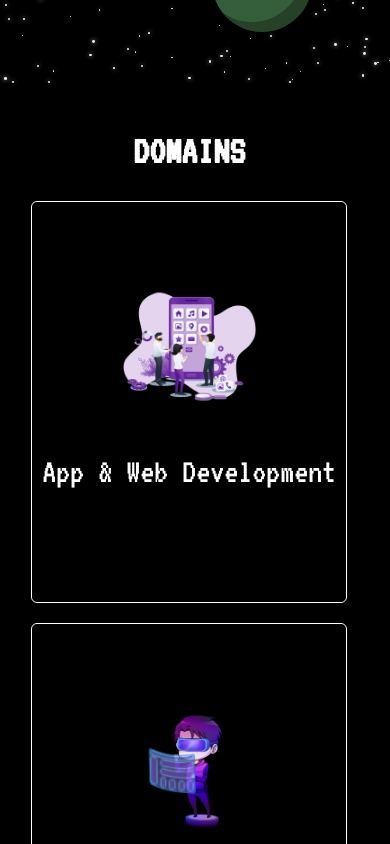
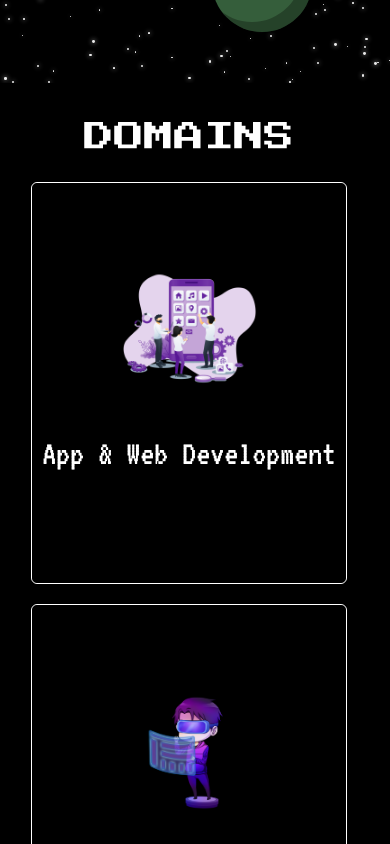
Before and after one commit to srinath536/Hackathonix25, a React (Vite) app: page / in a window 390 px wide. Shown: the part 1320-2164 px from the top of the page. Built offline with nearby package versions, Linux system fonts and the light colour scheme.

Commit message:
media queries

```diff
--- a/src/components/Domain.css
+++ b/src/components/Domain.css
@@ -12,13 +12,14 @@
 }
 
 .heading {
+  color: white;
+  text-align: center;
+  font-size: 2rem;
+  font-family: "Press Start 2P", sans-serif;
+  font-size: 2rem;
   margin-bottom: 30px;
-  color: white;
-  font-family: "VT323", serif;
-  font-style: normal;
-  font-size: 5rem;
-  text-align: center;
-  width: 100%;
+  font-weight: 100;
+
 }
 
 .card-container {
@@ -132,7 +133,7 @@
   }
 
   .heading {
-    font-size: 2.5rem;
+    font-size: 30px;
     width: 100%;
   }
 
--- a/src/components/FAQ.css
+++ b/src/components/FAQ.css
@@ -15,9 +15,13 @@
 }
 
 .accordion h1 {
-  font-size: 36px;
-  text-align: center;
-  margin-bottom: 20px;
+  color: white;
+    text-align: center;
+    font-size: 2rem;
+    font-family: "Press Start 2P", sans-serif;
+    font-size: 2rem;
+    margin-bottom: 30px;
+    font-weight: 100;
 }
 
 .accordion-item {
@@ -33,7 +37,7 @@
   margin: 0;
   display: flex;
   width: 100%;
-  font-size: 18px;
+  font-size: 1.5rem;
   cursor: pointer;
   justify-content: space-between;
   flex-direction: row-reverse;
@@ -44,7 +48,7 @@
 
 .accordion-item .accordion-item-desc {
   display: none;
-  font-size: 16px;
+  font-size: 1.3rem;
   line-height: 24px;
   font-weight: 300;
   color: #bbb;
@@ -93,10 +97,10 @@
   }
 
   .accordion-item .accordion-item-title {
-    font-size: 14px;
+    font-size: 20px;
   }
 
   .accordion-item .accordion-item-desc {
-    font-size: 14px;
+    font-size: 16px;
   }
 }
--- a/src/components/FAQ.tsx
+++ b/src/components/FAQ.tsx
@@ -5,7 +5,7 @@ import "./FAQ.css";
 const FAQ: React.FC = () => {
   return (
     <div className="accordion">
-      <h1>Frequently Asked Questions</h1>
+      <h1>FAQ</h1>
 
       <div className="accordion-item">
         <input type="checkbox" id="accordion1" />
--- a/src/components/Filler.css
+++ b/src/components/Filler.css
@@ -38,9 +38,6 @@
     }
   }
 
-
-
-
   /* Planet */
   .planet {
     position: absolute;
@@ -73,30 +70,9 @@
   }
 
   /* Keyframe Animations */
-  @keyframes shooting-star {
-    0% {
-      top: -10%;
-      left: -10%;
-      opacity: 0;
-    }
-    10% {
-      opacity: 1;
-    }
-    100% {
-      top: 120%;
-      left: 130%;
-      opacity: 0;
-    }
-  }
 
-  @keyframes orbit {
-    0% {
-      transform: rotate(0deg) translateX(0) rotate(0deg);
-    }
-    100% {
-      transform: rotate(360deg) translateX(0) rotate(-360deg);
-    }
-  }
+
+
 
   /* Responsive Design */
   @media screen and (max-width: 768px) {
--- a/src/components/Filler.tsx
+++ b/src/components/Filler.tsx
@@ -57,7 +57,7 @@ const Filler = () => {
         ))}
       </div>
       <div className="planet">
-      <div className="planet-ring"></div>
+
       </div>
       <div className="spaceship" style={shipStyle}>
         <div className="ship-body"></div>
--- a/src/components/Sponsors.css
+++ b/src/components/Sponsors.css
@@ -105,7 +105,7 @@
 
   @media (max-width: 480px) {
     .sponsorHeading {
-      font-size: 1.2rem; /* Smaller font size for mobile */
+      font-size: 22px; /* Smaller font size for mobile */
     }
 
     div.marquee > a > img {
```
